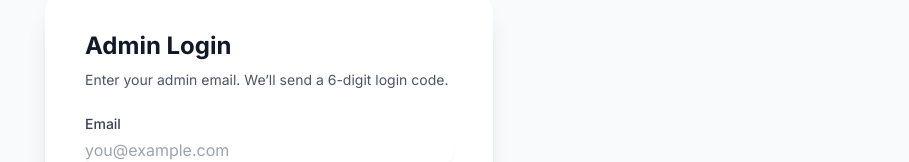
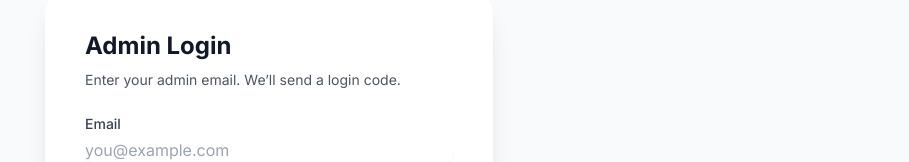
Before and after one commit to songlife909/vts-art, a Next.js app: page /admin/login in a window 1280 px wide. Shown: the part 302-464 px from the top of the page, without its empty margins (371-1280 px from the left). Built offline with nearby package versions, Linux system fonts and the light colour scheme; no server answers.

Commit message:
Accept 6-10 digit OTP codes (Supabase default may vary)

```diff
--- a/src/app/admin/login/page.tsx
+++ b/src/app/admin/login/page.tsx
@@ -57,8 +57,8 @@ export default function AdminLoginPage() {
         <h1 className="text-2xl font-bold text-gray-900 mb-2">Admin Login</h1>
         <p className="text-sm text-gray-600 mb-6">
           {step === 'email'
-            ? 'Enter your admin email. We\u2019ll send a 6-digit login code.'
-            : `We sent a 6-digit code to ${email}. Check your inbox.`}
+            ? 'Enter your admin email. We\u2019ll send a login code.'
+            : `We sent a code to ${email}. Check your inbox.`}
         </p>
 
         {step === 'email' ? (
@@ -93,7 +93,7 @@ export default function AdminLoginPage() {
           <form onSubmit={verifyCode} className="space-y-5">
             <div>
               <label htmlFor="code" className="block text-sm font-medium text-gray-700">
-                6-digit code
+                Login code
               </label>
               <input
                 id="code"
@@ -101,8 +101,8 @@ export default function AdminLoginPage() {
                 type="text"
                 inputMode="numeric"
                 autoComplete="one-time-code"
-                pattern="[0-9]{6}"
-                maxLength={6}
+                pattern="[0-9]{6,10}"
+                maxLength={10}
                 value={code}
                 onChange={(e) => setCode(e.target.value.replace(/\D/g, ''))}
                 required
@@ -115,7 +115,7 @@ export default function AdminLoginPage() {
             )}
             <button
               type="submit"
-              disabled={status === 'verifying' || code.length !== 6}
+              disabled={status === 'verifying' || code.length < 6}
               className="w-full bg-primary-600 text-white px-6 py-3 rounded-md font-semibold hover:bg-primary-700 disabled:opacity-50"
             >
               {status === 'verifying' ? 'Verifying\u2026' : 'Verify & sign in'}
```
